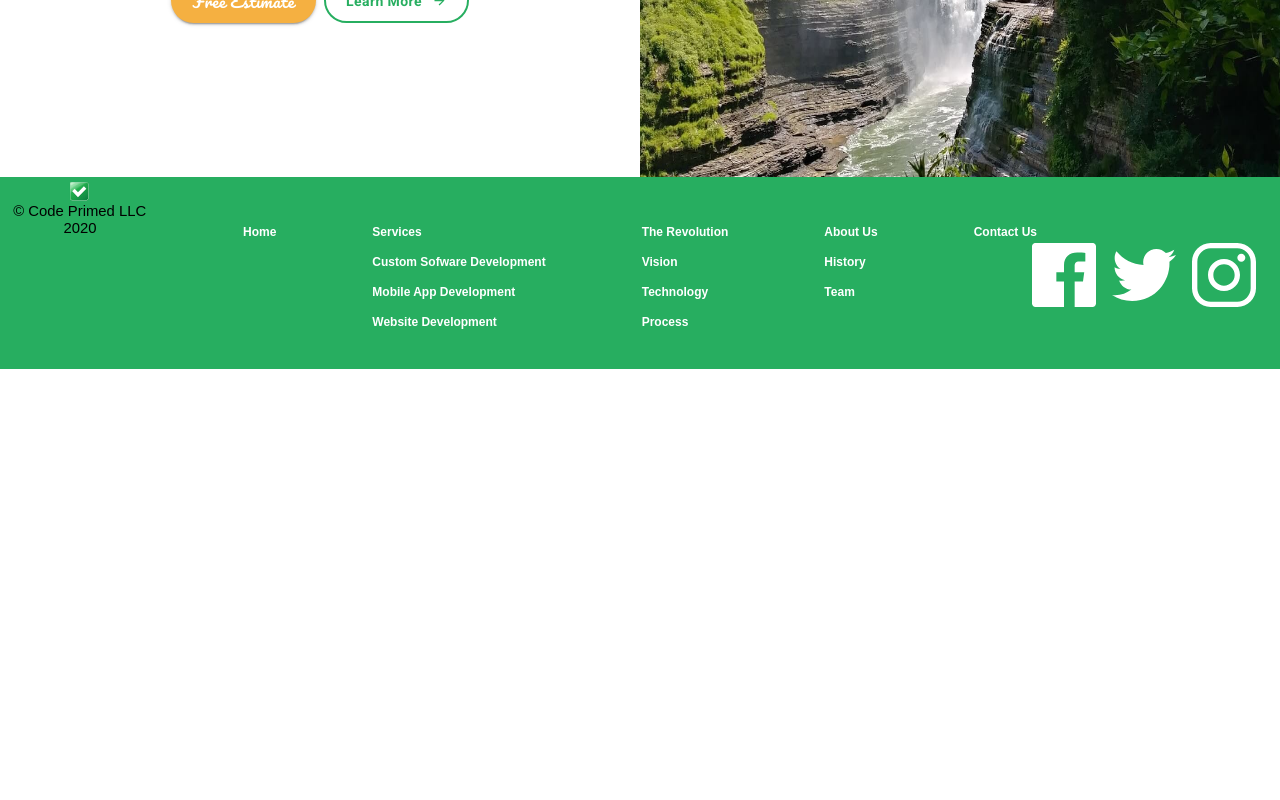
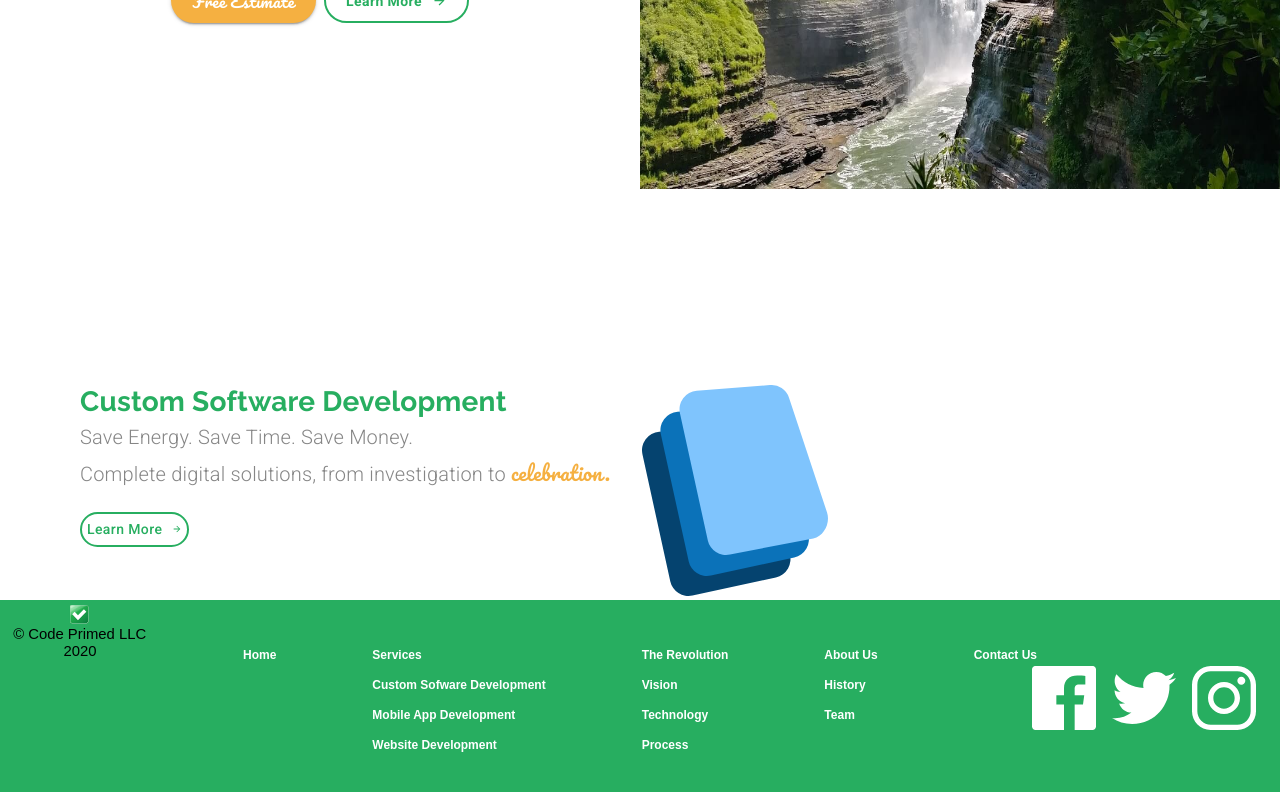
Before and after one commit to codemasterg/material-ui-class, a React (Create React App) app in the folder arcdevelopment/: page / in a window 1280 px wide. Shown: the part 403-1203 px from the top of the page. Before the commit the page ends 800 px from the top, so only its background shows below. Built offline with nearby package versions, Linux system fonts and the light colour scheme.

Commit message:
Added services block to landing page.

```diff
--- a/arcdevelopment/src/components/ui/Footer/footerStyles.js
+++ b/arcdevelopment/src/components/ui/Footer/footerStyles.js
@@ -8,7 +8,6 @@
         backgroundColor: theme.palette.common.green,
         width: "100%",
         height: "12em",
-        marginTop: "-1em",
         zIndex: theme.zIndex.modal + 1,
         // even though this is the default position, must set it in order to zIndex to work
         position: "relative",
--- a/arcdevelopment/src/components/ui/LandingPage/LandingPage.js
+++ b/arcdevelopment/src/components/ui/LandingPage/LandingPage.js
@@ -4,11 +4,13 @@
 import Grid from '@material-ui/core/Grid'
 import Button from '@material-ui/core/Button'
 import Typography from '@material-ui/core/Typography'
+import useMediaQuery from '@material-ui/core/useMediaQuery'
 
 import ButtonArrow from '../../ui/ButtonArrow'
 // import './landingPage.css'
 import background from '../../../assets/landingPage.jpg'
 import landingPageStyles from './landingPageStyles'
+import customSoftwareIcon from '../../../assets/Custom Software Icon.svg'
 
 // The course uses an Adobe Effects animation rendered with React Lottie.
 // I would rather learn how to make a jpg a background in a react component
@@ -16,10 +18,11 @@
 const LandingPage = (props) => {
     const classes = landingPageStyles();
     const theme = useTheme();
+    const isSmallScreen = useMediaQuery(theme.breakpoints.down("sm"));
 
     return (
         <Grid container direction="column">
-            <Grid item>
+            <Grid item> {/* ---Hero Block--- */}
                 <Grid container justify="center" alignItems="center" direction="row"  >
                     <Grid sm item>
                         <Typography align="center" variant="h2" className={classes.tagLine}>From Requirements to<br />Production Ready Code</Typography>
@@ -28,14 +31,37 @@
                                 <Button variant="contained" className={classes.estimateButton}>Free Estimate</Button>
                             </Grid>
                             <Grid item>
-                                <Button variant="outlined" className={classes.learnButton}><span style={ {marginRight: 10} }>Learn More</span>
+                                <Button variant="outlined" className={classes.learnButtonHero}><span style={{ marginRight: 10 }}>Learn More</span>
                                     <ButtonArrow width={15} height={15} fill={theme.palette.primary.main} />
                                 </Button>
                             </Grid>
                         </Grid>
                     </Grid>
                     <Grid sm item>
-                        <img alt="st lucia" src={background} className={classes.landingImage}/>
+                        <img alt="st lucia" src={background} className={classes.landingImage} />
+                    </Grid>
+                </Grid>
+            </Grid>
+
+            <Grid item> { /* Services Block */}
+                <Grid container direction="row" className={classes.serviceContainer} justify={isSmallScreen ? "center" : undefined}>
+                    <Grid item style={ {marginLeft: isSmallScreen? 0 : "5em", textAlign: isSmallScreen ? "center" : undefined} }>
+                        <Typography variant="h4">
+                            Custom Software Development
+                        </Typography>
+                        <Typography variant="subtitle1">
+                            Save Energy. Save Time. Save Money.
+                        </Typography>
+                        <Typography variant="subtitle1" className={classes.subtitle}>
+                            Complete digital solutions, from investigation to {" "} <span className={classes.specialText}>celebration.</span>
+                        </Typography>
+                        <Button variant="outlined" className={classes.learnButton} >
+                            <span style={{ marginRight: 10 }}>Learn More</span>
+                            <ButtonArrow width={10} height={10} fill={theme.palette.primary.main} />
+                        </Button>
+                    </Grid>
+                    <Grid item>
+                        <img alt="custom software icon" src={customSoftwareIcon} className={classes.icon} />
                     </Grid>
                 </Grid>
             </Grid>
--- a/arcdevelopment/src/components/ui/LandingPage/landingPageStyles.js
+++ b/arcdevelopment/src/components/ui/LandingPage/landingPageStyles.js
@@ -41,16 +41,43 @@
         marginBottom: "2em",
     },
 
-    learnButton: {
-        borderColor: theme.palette.primary.main,
-        color: theme.palette.primary.main,
-        borderWidth: 2,
-        textTransform: "none",
-        borderRadius: 50,
-        fontFamily: "Roboto",
+    learnButtonHero: {
+        ...theme.typography.learnButton,
         fontWeight: "bold",
         fontSize: "0.9 rem",
         height: 45,
         width: 145,
-    }
+    },
+    learnButton: {
+        ...theme.typography.learnButton,
+        fontSize: "0.7 rem",
+        height: 35,
+        padding: 5,
+        [theme.breakpoints.down("sm")]:{
+            marginBottom: "2em",
+        },
+    },
+
+    specialText: {
+        fontFamily: "Pacifico",
+        color: theme.palette.secondary.main,
+    },
+
+    subtitle: {
+        marginBottom: "1em",
+    },
+
+    icon: {
+        marginLeft: "2em",
+        [theme.breakpoints.down("xs")]: {
+            marginLeft: 0,
+        }
+    },
+
+    serviceContainer: {
+        marginTop: "12em",
+        [theme.breakpoints.down("sm")]:{
+            padding: 25,
+        },
+    },
 }));
--- a/arcdevelopment/src/components/ui/Theme.js
+++ b/arcdevelopment/src/components/ui/Theme.js
@@ -3,6 +3,8 @@
 const codeGreen = "#27AE60";
 
 const codeOrange = "#F5B041";
+
+const codeGrey = "#868686";
 
 /**
  * Define common MUI theme overrides that are unique to this app
@@ -39,7 +41,27 @@
             fontFamily: "Raleway",
             fontWeight: 700,
             fontSize: "1.7rem",
-            color: `${codeGreen}`,
+            color: codeGreen,
+        },
+        h4: {
+            fontFamily: "Raleway",
+            fontWeight: 700,
+            fontSize: "1.75rem",
+            color: codeGreen,
+        },
+        subtitle1: {
+            // fontFamily: "Raleway",
+            fontWeight: 300,
+            fontSize: "1.25rem",
+            color: codeGrey,
+        },
+        learnButton: {
+            borderColor: codeGreen,
+            color: codeGreen,
+            borderWidth: 2,
+            textTransform: "none",
+            borderRadius: 50,
+            fontFamily: "Roboto",
         }
     }
 
```
